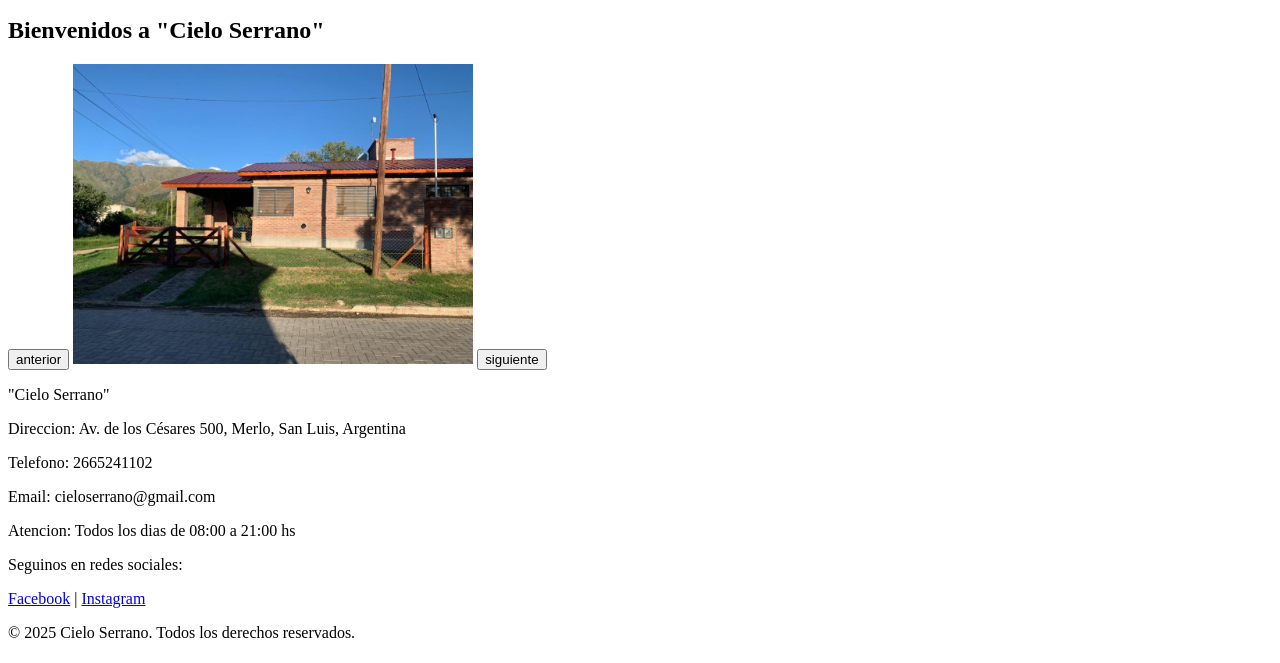
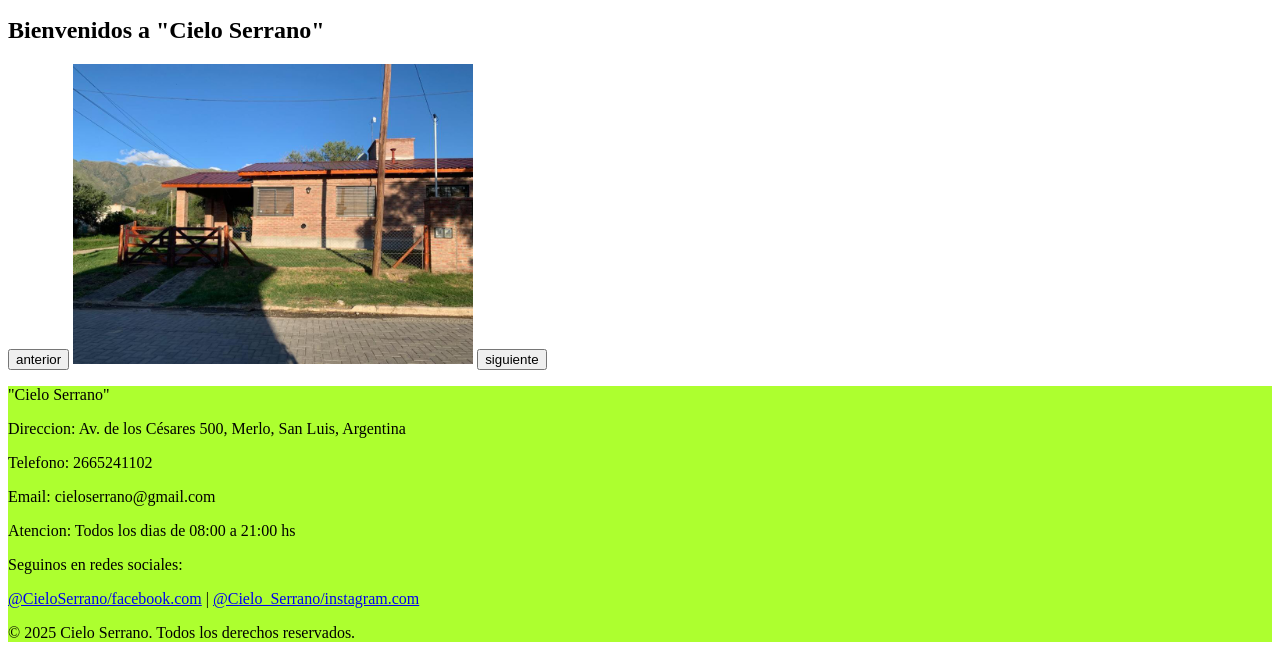
Before and after one commit to 97ayelen/Web1_TPIntegrador, a plain HTML site: page index.html in a window 1280 px wide. Shown: the part 137-800 px from the top of the page. Drawn offline with Linux system fonts and the light colour scheme.

Commit message:
Agrego hoja js formulario, cambios en index y contacto

```diff
--- a/index.html
+++ b/index.html
@@ -62,8 +62,8 @@
 
             <div class="redesFooter">
                 <p>Seguinos en redes sociales:</p>
-                <a href="https://CieloSerranofacebook.com" target="_blank">Facebook</a> |
-                <a href="https://CieloSerranoinstagram.com" target="_blank">Instagram</a>
+                <a href="https://CieloSerranofacebook.com" target="_blank">@CieloSerrano/facebook.com</a> |
+                <a href="https://CieloSerranoinstagram.com" target="_blank">@Cielo_Serrano/instagram.com</a>
             </div>
 
             <div class="derechosFooter">
--- a/style.css
+++ b/style.css
@@ -1,3 +1,7 @@
 .carousel-item {
   display: none;
 }
+
+.contenedorFooter {
+  background-color: greenyellow;
+}
```
Also changed, not shown: contacto.html (+1 -1 lines).
